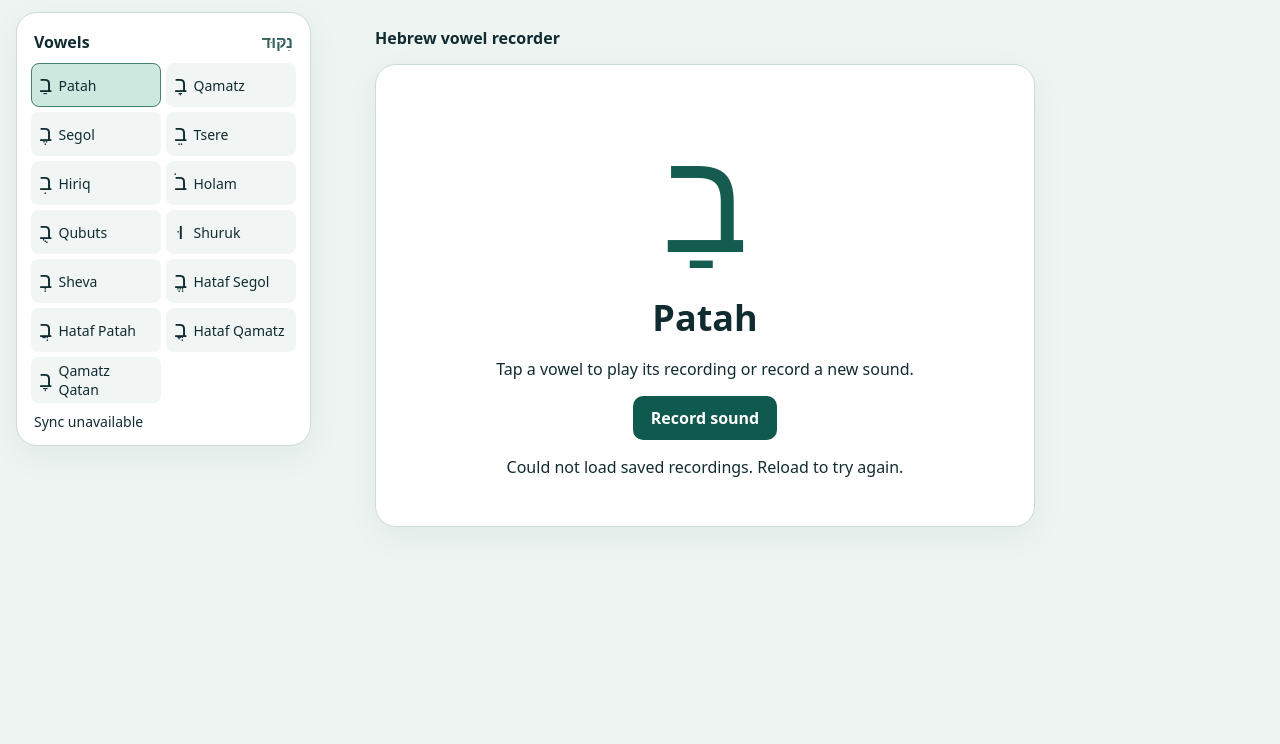
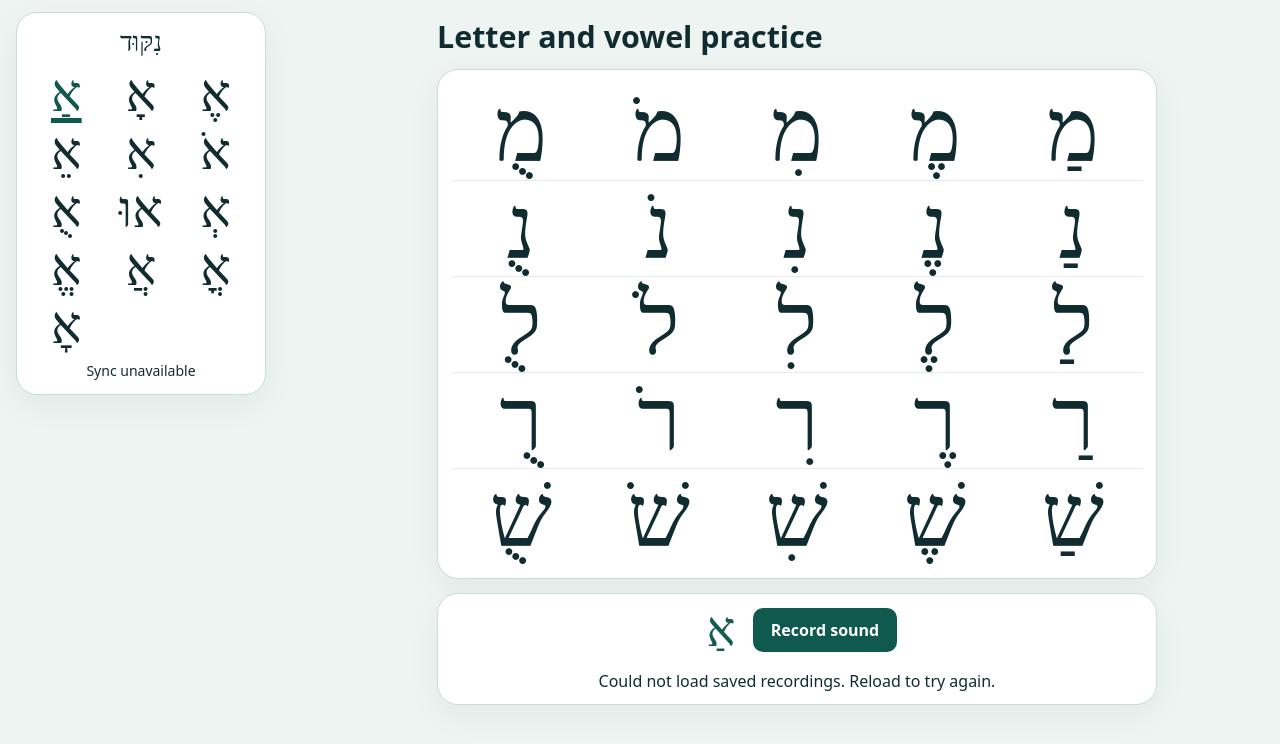
Before and after one commit to esemmelman/avery02, a website: page index.html in a window 1280 px wide. Drawn offline with Linux system fonts and the light colour scheme; no server answers.

Commit message:
Add Alef vowel labels and 25 Hebrew practice pairs

```diff
--- a/index.html
+++ b/index.html
@@ -4,29 +4,28 @@
 <meta charset="utf-8">
 <meta name="viewport" content="width=device-width, initial-scale=1, viewport-fit=cover">
 <title>Hebrew Vowel Recorder</title>
-<link rel="stylesheet" href="web/style.css">
-<script type="module" src="web/app.js?v=3"></script>
+<link rel="stylesheet" href="web/style.css?v=4">
+<script type="module" src="web/app.js?v=4"></script>
 </head>
 <body>
 <main>
   <aside aria-label="Hebrew vowels">
-    <h2>Vowels <span lang="he" dir="rtl">נִקּוּד</span></h2>
-    <nav id="vowels" aria-label="Choose a vowel"></nav>
+    <h2 lang="he" dir="rtl">נִקּוּד</h2>
+    <div id="vowels" role="radiogroup" aria-label="Choose a vowel"></div>
     <p id="progress">Loading recordings…</p>
   </aside>
-  <section aria-labelledby="title">
-    <p class="heading">Hebrew vowel recorder</p>
-    <div class="card">
-      <div id="symbol" class="symbol" lang="he" dir="rtl"></div>
-      <h1 id="title"></h1>
-      <p id="instruction">Tap a vowel to play its recording or record a new sound.</p>
+  <section class="lesson" aria-labelledby="practice-title">
+    <h1 id="practice-title">Letter and vowel practice</h1>
+    <ul id="practice" class="card" lang="he" dir="rtl"></ul>
+    <section class="card recorder" aria-label="Vowel recorder">
       <div id="actions">
+        <span id="symbol" class="symbol" lang="he" dir="rtl"></span>
         <button id="record" disabled>Record sound</button>
         <button id="save" hidden>Save recording</button>
       </div>
       <audio id="player" controls hidden></audio>
       <p id="status" role="status" aria-live="polite"></p>
-    </div>
+    </section>
   </section>
 </main>
 </body>
--- a/web/app.js
+++ b/web/app.js
@@ -1,4 +1,4 @@
-import { vowels } from "./vowels.js";
+import { practicePairs, vowels } from "./vowels.js?v=4";
 
 const pageUrl = new URL(location.href);
 if (pageUrl.searchParams.has("from-retired")) {
@@ -24,20 +24,24 @@ let timer;
 let previewUrl;
 let previewBlob;
 
-for (const [id, name, symbol] of vowels) {
-  const button = document.createElement("button");
-  button.type = "button";
-  button.dataset.vowel = id;
-  const mark = document.createElement("span");
-  mark.lang = "he";
-  mark.dir = "rtl";
-  mark.setAttribute("aria-hidden", "true");
-  mark.textContent = symbol;
-  const check = document.createElement("span");
-  check.className = "check";
-  check.setAttribute("aria-hidden", "true");
-  button.append(mark, document.createTextNode(name), check);
-  button.addEventListener("click", () => {
+for (const pair of practicePairs) {
+  const item = document.createElement("li");
+  item.textContent = pair;
+  byId("practice").append(item);
+}
+
+const vowelOptions = new Map();
+for (const [id, symbol] of vowels) {
+  const input = document.createElement("input");
+  input.type = "radio";
+  input.name = "vowel";
+  input.id = `vowel-${id}`;
+  const label = document.createElement("label");
+  label.htmlFor = input.id;
+  label.lang = "he";
+  label.dir = "rtl";
+  label.textContent = symbol;
+  input.addEventListener("click", () => {
     selected = id;
     status.textContent = "";
     render();
@@ -50,22 +54,19 @@ for (const [id, name, symbol] of vowels) {
       }
     });
   });
-  nav.append(button);
+  vowelOptions.set(id, { input, label });
+  nav.append(input, label);
 }
 
 function render() {
-  const [, name, symbol] = vowels.find(([id]) => id === selected);
-  byId("title").textContent = name;
+  const [, symbol] = vowels.find(([id]) => id === selected);
   byId("symbol").textContent = symbol;
   byId("progress").textContent = ready ? `${saved.size} of ${vowels.length} saved`
     : busy ? "Loading recordings…" : "Sync unavailable";
-  for (const button of nav.children) {
-    const id = button.dataset.vowel;
-    button.disabled = busy || !!recorder;
-    button.setAttribute("aria-pressed", String(id === selected));
-    button.lastElementChild.textContent = saved.has(id) ? "✓" : "";
-    const [, label] = vowels.find(([vowelId]) => vowelId === id);
-    button.setAttribute("aria-label", saved.has(id) ? `${label}, recording saved` : label);
+  for (const [id, { input, label }] of vowelOptions) {
+    input.disabled = busy || !!recorder;
+    input.checked = id === selected;
+    label.toggleAttribute("data-saved", saved.has(id));
   }
   record.disabled = busy;
   record.toggleAttribute("data-recording", !!recorder);
--- a/web/style.css
+++ b/web/style.css
@@ -4,13 +4,14 @@
   color: #112c30;
   background: #edf4f2;
   --edge: max(12px, env(safe-area-inset-top));
+  --hebrew-font: "Times New Roman", "Noto Serif Hebrew", serif;
 }
 * { box-sizing: border-box; }
 [hidden] { display: none !important; }
 body { margin: 0; }
 main {
   display: grid;
-  grid-template-columns: minmax(235px, 295px) minmax(0, 660px);
+  grid-template-columns: clamp(180px, 23vw, 250px) minmax(0, 1fr);
   align-items: start;
   gap: clamp(18px, 5vw, 64px);
   padding: var(--edge) max(16px, env(safe-area-inset-right)) 48px max(16px, env(safe-area-inset-left));
@@ -29,33 +30,54 @@ aside {
   overflow: auto;
   padding: 14px;
 }
-h2, #progress { margin: 0; padding: 4px 3px 10px; font-size: 1rem; }
-h2 span { float: right; color: #34615c; }
-#progress { padding: 9px 3px 0; font-size: .875rem; }
-nav { display: grid; grid-template-columns: 1fr 1fr; gap: 5px; }
+h2 { margin: 0 0 8px; text-align: center; font: 1.65rem/1.2 var(--hebrew-font); }
+#progress { margin: 8px 0 0; text-align: center; font-size: .875rem; }
+#vowels { position: relative; display: grid; grid-template-columns: repeat(3, 1fr); gap: 4px; }
+#vowels input { position: absolute; width: 1px; height: 1px; opacity: 0; }
+#vowels label {
+  position: relative;
+  display: grid;
+  place-items: center;
+  min-height: 54px;
+  font: clamp(2.2rem, 4vw, 3.2rem)/1.05 var(--hebrew-font);
+  cursor: pointer;
+}
+#vowels label[data-saved]::after {
+  content: "";
+  position: absolute;
+  top: .45rem;
+  right: .35rem;
+  width: .35rem;
+  height: .35rem;
+  border-radius: 50%;
+  background: #155b50;
+}
+#vowels input:checked + label { color: #10594e; text-decoration: underline; text-underline-offset: .13em; }
+#vowels input:focus-visible + label { outline: 3px solid #bf580a; border-radius: 5px; }
+#vowels input:disabled + label { opacity: .57; cursor: default; }
 button { font: inherit; min-height: 44px; cursor: pointer; }
 button:focus-visible { outline: 3px solid #bf580a; outline-offset: 2px; }
 button:disabled { opacity: .57; cursor: wait; }
-nav button {
+.lesson { width: min(100%, 720px); margin-inline: auto; }
+h1 { margin: 4px 0 12px; font-size: clamp(1.35rem, 3vw, 1.9rem); }
+#practice {
   display: grid;
-  grid-template-columns: 1.25em 1fr auto;
-  align-items: center;
-  gap: 4px;
-  padding: 3px 5px;
-  border: 1px solid transparent;
-  border-radius: 8px;
-  background: #f1f6f5;
-  color: inherit;
-  text-align: left;
-  font-size: .875rem;
+  grid-template-columns: repeat(5, minmax(0, 1fr));
+  list-style: none;
+  margin: 0;
+  padding: clamp(6px, 1.5vw, 14px);
+  text-align: center;
 }
-nav button[aria-pressed="true"] { background: #cce9df; border-color: #477f70; }
-nav [lang="he"] { font: 1.35rem Arial, sans-serif; text-align: center; }
-.heading { font-weight: 650; margin: 15px 0; }
-.card { padding: clamp(18px, 5vw, 48px); text-align: center; }
-.symbol { font: normal clamp(5rem, 13vw, 9rem)/1.25 Arial, sans-serif; color: #155b50; }
-h1 { margin: 0; font-size: clamp(1.5rem, 5vw, 2.25rem); }
-#actions { display: flex; flex-wrap: wrap; gap: 8px; justify-content: center; }
+#practice li {
+  display: grid;
+  place-items: center;
+  min-height: clamp(58px, 10vw, 96px);
+  font: clamp(2.8rem, 7.6vw, 5.5rem)/1.08 var(--hebrew-font);
+}
+#practice li:nth-child(n + 6) { border-top: 1px solid #e2ece9; }
+.recorder { margin-top: 14px; padding: 12px; text-align: center; }
+.symbol { font: 3rem/1 var(--hebrew-font); color: #155b50; min-width: 1em; }
+#actions { display: flex; flex-wrap: wrap; gap: 8px; justify-content: center; align-items: center; }
 #actions button { background: #10594e; color: white; border: 0; border-radius: 10px; padding: 10px 18px; font-weight: 650; }
 #record[data-recording] { background: #9d302d; }
 audio { display: block; margin: 18px auto 0; width: min(100%, 320px); }
@@ -63,8 +85,5 @@ audio { display: block; margin: 18px auto 0; width: min(100%, 320px); }
 @media (max-width: 620px) {
   main { grid-template-columns: minmax(0, 1fr); gap: 14px; }
   aside { max-height: 38dvh; }
-  nav { grid-template-columns: repeat(3, minmax(0, 1fr)); }
-  nav button { grid-template-columns: 1fr; text-align: center; gap: 0; }
-  nav .check { display: none; }
-  .heading { margin: 5px 0 12px; }
+  #vowels { grid-template-columns: repeat(5, minmax(0, 1fr)); }
 }
--- a/web/vowels.js
+++ b/web/vowels.js
@@ -1,15 +1,22 @@
 export const vowels = [
-  ["patah", "Patah", "בַ"],
-  ["qamatz", "Qamatz", "בָ"],
-  ["segol", "Segol", "בֶ"],
-  ["tsere", "Tsere", "בֵ"],
-  ["hiriq", "Hiriq", "בִ"],
-  ["holam", "Holam", "בֹ"],
-  ["qubuts", "Qubuts", "בֻ"],
-  ["shuruk", "Shuruk", "וּ"],
-  ["sheva", "Sheva", "בְ"],
-  ["hataf-segol", "Hataf Segol", "בֱ"],
-  ["hataf-patah", "Hataf Patah", "בֲ"],
-  ["hataf-qamatz", "Hataf Qamatz", "בֳ"],
-  ["qamatz-qatan", "Qamatz Qatan", "בׇ"],
+  ["patah", "אַ"],
+  ["qamatz", "אָ"],
+  ["segol", "אֶ"],
+  ["tsere", "אֵ"],
+  ["hiriq", "אִ"],
+  ["holam", "אֹ"],
+  ["qubuts", "אֻ"],
+  ["shuruk", "אוּ"],
+  ["sheva", "אְ"],
+  ["hataf-segol", "אֱ"],
+  ["hataf-patah", "אֲ"],
+  ["hataf-qamatz", "אֳ"],
+  ["qamatz-qatan", "אׇ"],
 ];
+
+const practiceLetters = ["מ", "נ", "ל", "ר", "שׁ"];
+const practiceVowels = ["ַ", "ֶ", "ִ", "ֹ", "ֻ"];
+
+export const practicePairs = practiceLetters.flatMap((letter) =>
+  practiceVowels.map((mark) => (letter + mark).normalize("NFC"))
+);
```
